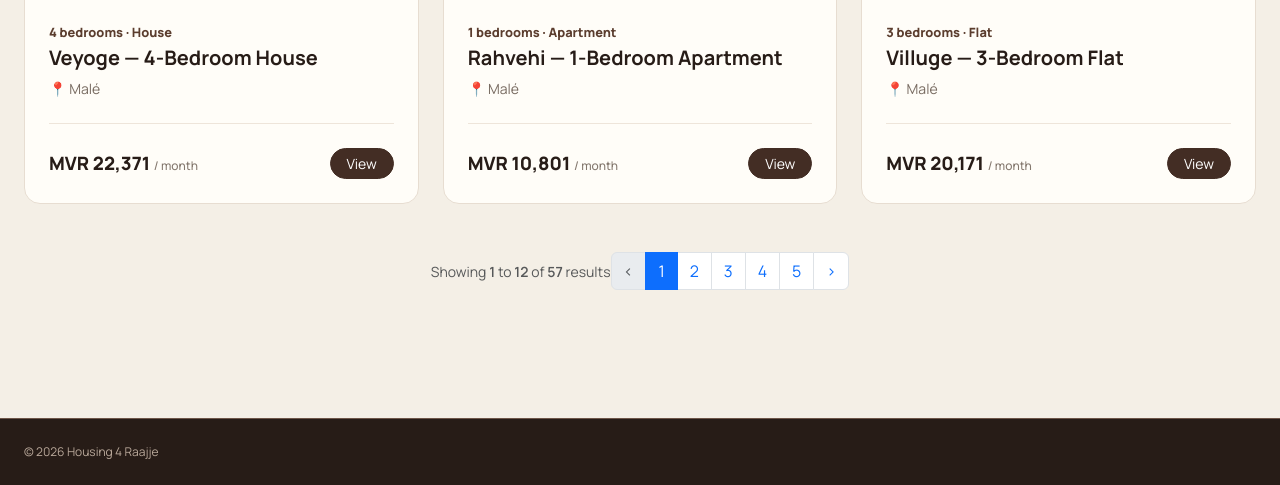
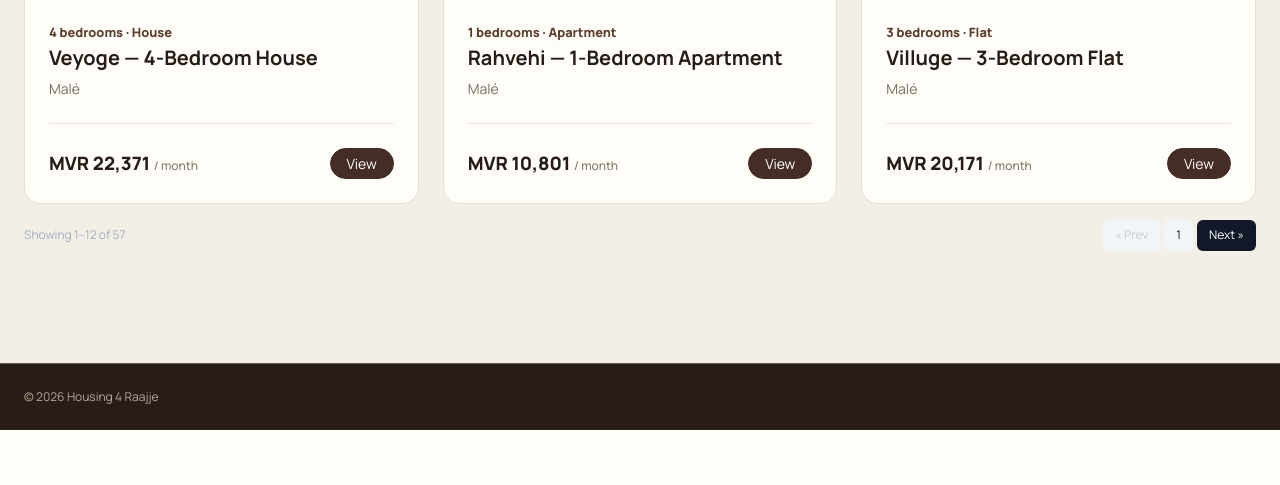
Before and after one commit to Awfyboy/Housing-Raajje, a Laravel app: page /client/properties in a window 1280 px wide. Shown: the part 2037-2522 px from the top of the page. After the commit the page ends 2467 px from the top, so only its background shows below. Run offline with Laravel 12, Linux system fonts and the light colour scheme; a user stored in the database is signed in; data comes from the database, SQL or seed files in the repository; parts of the project's set-up code (start-up, migrations or seed data) failed here and were passed over.

Commit message:
pagination and remove pin in location
pagination I kept it consistant with other pages for other roles, and removed pin in the index as it doesn't look nice than I thought about it

```diff
--- a/resources/views/client/properties/index.blade.php
+++ b/resources/views/client/properties/index.blade.php
@@ -81,12 +81,6 @@
         font-weight: 500;
     }
 
-    .availability {
-        color: var(--hr-success);
-        font-size: 0.75rem;
-        font-weight: 800;
-    }
-
     .availability-dot {
         display: inline-block;
         width: 7px;
@@ -123,31 +117,16 @@
 <main>
     {{-- Search and filters --}}
     <section class="container-xxl px-3 px-lg-4 pt-4 pt-lg-5">
-        <form
-            action="{{ route('client.properties.index') }}"
-            method="GET"
-            class="search-panel p-3 p-md-4"
-        >
+        <form action="{{ route('client.properties.index') }}" method="GET" class="search-panel p-3 p-md-4">
             {{-- Keyword search --}}
             <div class="input-group input-group-lg mb-4">
                 <span class="input-group-text bg-transparent border-end-0">
-                    <svg width="20" height="20" viewBox="0 0 24 24"
-                         fill="none" stroke="currentColor" stroke-width="1.8"
-                         stroke-linecap="round" stroke-linejoin="round"
-                         aria-hidden="true">
+                    <svg width="20" height="20" viewBox="0 0 24 24" fill="none" stroke="currentColor" stroke-width="1.8" stroke-linecap="round" stroke-linejoin="round" aria-hidden="true">
                         <circle cx="11" cy="11" r="7"></circle>
                         <path d="m20 20-4-4"></path>
                     </svg>
                 </span>
-
-                <input
-                    type="search"
-                    name="q"
-                    class="form-control border-start-0"
-                    placeholder="Search by property name, location or area"
-                    aria-label="Search properties"
-                    value="{{ request('q') }}"
-                >
+                <input type="search" name="q" class="form-control border-start-0" placeholder="Search by property name, location or area" value="{{ request('q') }}">
             </div>
 
             {{-- Main filters --}}
@@ -177,28 +156,12 @@
                     <label for="max_rent" class="filter-label">Maximum monthly rent</label>
                     <div class="input-group">
                         <span class="input-group-text">MVR</span>
-                        <input
-                            type="number"
-                            id="max_rent"
-                            name="max_rent"
-                            class="form-control filter-control"
-                            min="0"
-                            step="500"
-                            placeholder="Any budget"
-                            value="{{ request('max_rent') }}"
-                        >
+                        <input type="number" id="max_rent" name="max_rent" class="form-control filter-control" min="0" step="500" placeholder="Any budget" value="{{ request('max_rent') }}">
                     </div>
                 </div>
 
                 <div class="col-6 col-xl-auto">
-                    <button
-                        class="btn btn-outline-secondary w-100 py-3"
-                        type="button"
-                        data-bs-toggle="collapse"
-                        data-bs-target="#advancedFilters"
-                        aria-expanded="false"
-                        aria-controls="advancedFilters"
-                    >
+                    <button class="btn btn-outline-secondary w-100 py-3" type="button" data-bs-toggle="collapse" data-bs-target="#advancedFilters" aria-expanded="false" aria-controls="advancedFilters">
                         More filters
                     </button>
                 </div>
@@ -243,12 +206,7 @@
                     <div class="col-12 col-md-6 col-xl-4">
                         <article class="property-card h-100">
                             <div class="position-relative overflow-hidden">
-                                <img
-                                    src="https://www.gstatic.com/labs-code/stitch/stitch-placeholder-300x300.svg"
-                                    alt="{{ $property->title }}"
-                                    class="property-image"
-                                    loading="lazy"
-                                >
+                                <img src="https://www.gstatic.com/labs-code/stitch/stitch-placeholder-300x300.svg" alt="{{ $property->title }}" class="property-image" loading="lazy">
                                 <span class="badge bg-light text-success position-absolute top-0 start-0 m-3">
                                     <span class="availability-dot"></span> Available now
                                 </span>
@@ -262,7 +220,7 @@
                                 <h3 class="h5 fw-bold mb-2">{{ $property->title }}</h3>
 
                                 <p class="property-location mb-0">
-                                    <span aria-hidden="true">📍</span> {{ $property->location }}
+                                    <span aria-hidden="true"></span> {{ $property->location }}
                                 </p>
 
                                 <hr class="property-divider my-4">
@@ -288,12 +246,35 @@
                 @endforelse
             </div>
 
-            {{-- Pagination --}}
-            @if($properties->hasPages())
-                <div class="mt-5 d-flex justify-content-center">
-                    {{ $properties->links() }}
+            {{-- ---------- Pagination footer ---------- --}}
+            <div style="display: flex; justify-content: space-between; align-items: center; margin-top: 16px; font-size: 12px;">
+
+                {{-- Info text --}}
+                <div style="color: #a0aec0;">
+                    @if ($properties->total() > 0)
+                        <span style="color: #a0aec0;">Showing {{ $properties->firstItem() }}–{{ $properties->lastItem() }} of {{ $properties->total() }}</span>
+                    @else
+                        <span style="color: #a0aec0;">Showing 0 of 0</span>
+                    @endif
                 </div>
-            @endif
+
+                {{-- Nav buttons --}}
+                <div style="display: flex; gap: 0.25rem; align-items: center;">
+                    @if ($properties->onFirstPage())
+                        <span style="padding: 0.4rem 0.75rem; border-radius: 0.375rem; background: #f1f4f8; color: #ccc;">« Prev</span>
+                    @else
+                        <a href="{{ $properties->previousPageUrl() }}" style="padding: 0.4rem 0.75rem; border-radius: 0.375rem; background: #111827; color: #ffffff; text-decoration: none; display: inline-block;">« Prev</a>
+                    @endif
+
+                    <span style="padding: 0.4rem 0.75rem; border-radius: 0.375rem; background: #f1f4f8; color: #111827;">{{ $properties->currentPage() }}</span>
+
+                    @if ($properties->hasMorePages())
+                        <a href="{{ $properties->nextPageUrl() }}" style="padding: 0.4rem 0.75rem; border-radius: 0.375rem; background: #111827; color: #ffffff; text-decoration: none; display: inline-block;">Next »</a>
+                    @else
+                        <span style="padding: 0.4rem 0.75rem; border-radius: 0.375rem; background: #f1f4f8; color: #ccc;">Next »</span>
+                    @endif
+                </div>
+            </div>
         </section>
     </div>
 </main>
```
